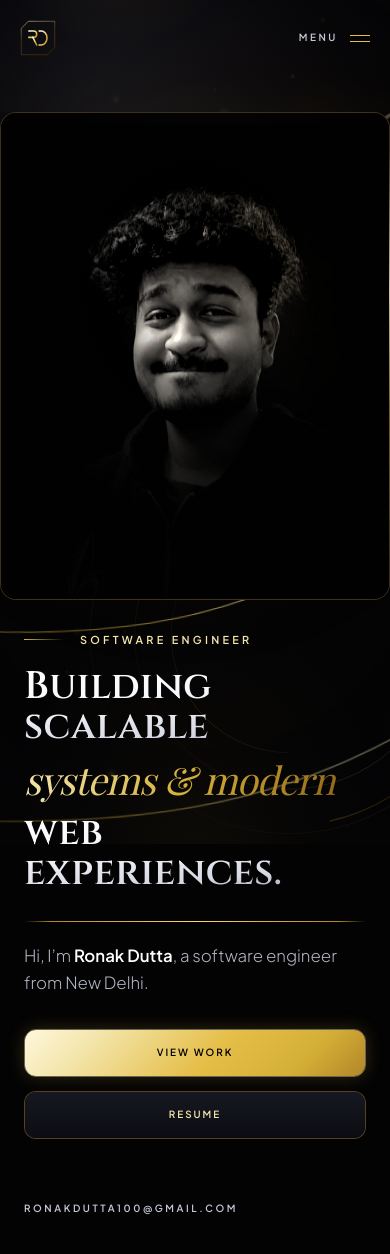
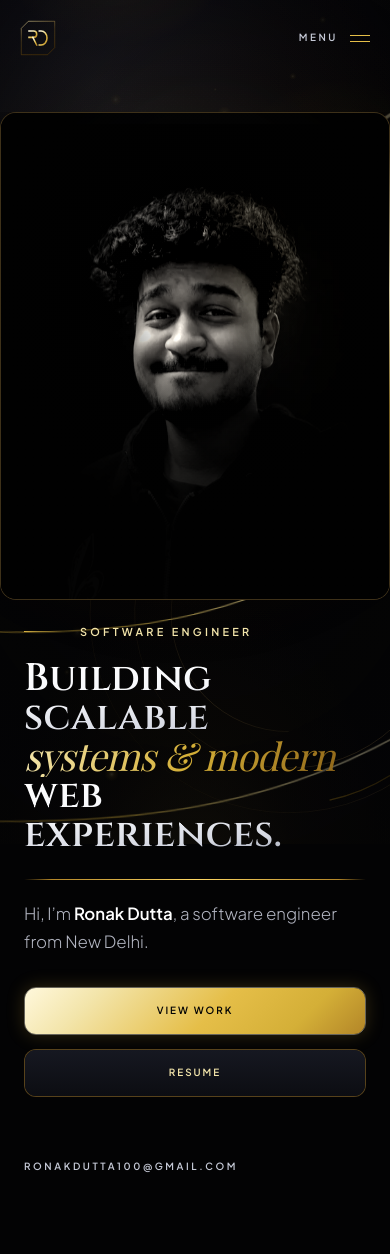
Before and after one commit to RonakDutta/portfolio, a React (Vite) app in the folder client/: page / in a window 390 px wide. Shown: the top 1254 px of the page. Built offline with nearby package versions, Linux system fonts and the light colour scheme; a web font is replaced by a local one.

Commit message:
Tighten vertical spacing on headline and mobile portrait plate

```diff
--- a/client/src/sections/Hero.jsx
+++ b/client/src/sections/Hero.jsx
@@ -60,7 +60,7 @@ function Hero({ env }) {
       <div className="mx-auto grid w-full max-w-[108rem] items-center gap-0 px-6 sm:px-10 lg:grid-cols-12">
         {/* Plate */}
         <div
-          className="hero-plate relative order-1 -mx-6 sm:-mx-10 mb-8 sm:mb-12 lg:order-2 lg:col-span-5
+          className="hero-plate relative order-1 -mx-6 sm:-mx-10 mb-6 sm:mb-8 lg:order-2 lg:col-span-5
             lg:col-start-8 lg:row-start-1 lg:mx-0 lg:w-full lg:max-w-[28rem] lg:mb-0
             lg:justify-self-end xl:max-w-[31rem]"
         >
@@ -87,32 +87,32 @@ function Hero({ env }) {
           </p>
 
           {/* Big Statement Headline */}
-          <h1 id="hero-title" className="mt-5 space-y-1">
+          <h1 id="hero-title" className="mt-5">
             <span className="sr-only">
               {hero.headline.line1} {hero.headline.line2} {hero.headline.line3} {identity.name}, {hero.role} in {hero.location}.
             </span>
 
             <span
               aria-hidden="true"
-              className="hero-mask block overflow-hidden pb-1"
+              className="hero-mask block overflow-hidden pb-[0.04em]"
             >
-              <span className="text-ivory-lit block font-display text-[clamp(2.4rem,5.6vw,5rem)] leading-[1.05] font-semibold tracking-[0.01em]">
+              <span className="text-ivory-lit block font-display text-[clamp(2.4rem,5.6vw,5rem)] leading-[1.03] font-semibold tracking-[0.01em]">
                 {hero.headline.line1}
               </span>
             </span>
             <span
               aria-hidden="true"
-              className="hero-mask block overflow-hidden pt-1 pb-3 sm:pb-4 -my-1 sm:-my-1.5"
+              className="hero-mask -mt-1 sm:-mt-2 block overflow-hidden pb-[0.14em]"
             >
-              <span className="text-foil animate-foil block font-accent italic text-[clamp(2.4rem,5.6vw,5rem)] leading-[1.28] font-normal tracking-tight">
+              <span className="text-foil animate-foil block font-accent italic text-[clamp(2.4rem,5.6vw,5rem)] leading-[1.12] font-normal tracking-tight">
                 {hero.headline.line2}
               </span>
             </span>
             <span
               aria-hidden="true"
-              className="hero-mask block overflow-hidden pb-1"
+              className="hero-mask -mt-1 sm:-mt-2 block overflow-hidden pb-[0.04em]"
             >
-              <span className="text-ivory-lit block font-display text-[clamp(2.4rem,5.6vw,5rem)] leading-[1.05] font-semibold tracking-[0.01em]">
+              <span className="text-ivory-lit block font-display text-[clamp(2.4rem,5.6vw,5rem)] leading-[1.03] font-semibold tracking-[0.01em]">
                 {hero.headline.line3}
               </span>
             </span>
```
